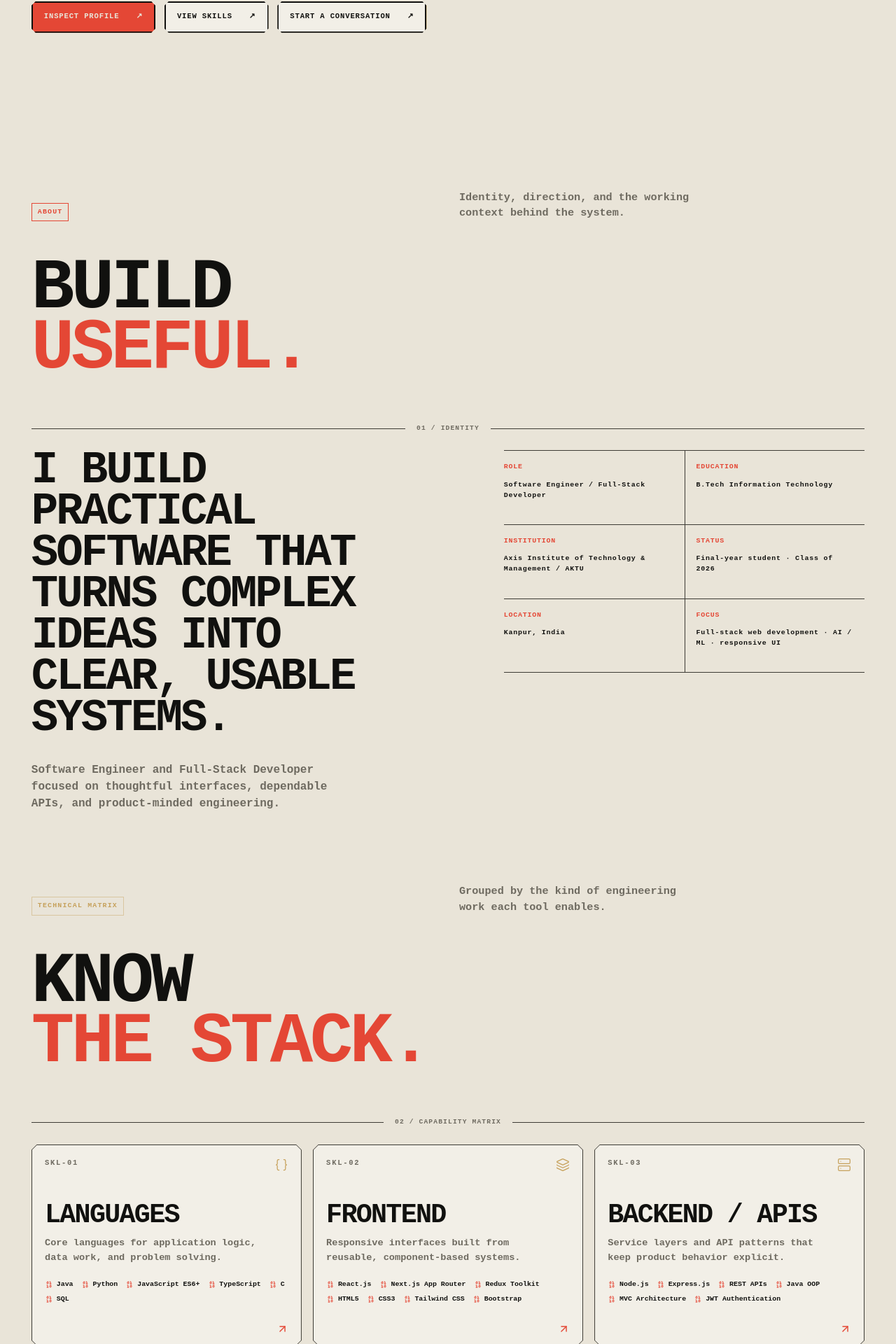
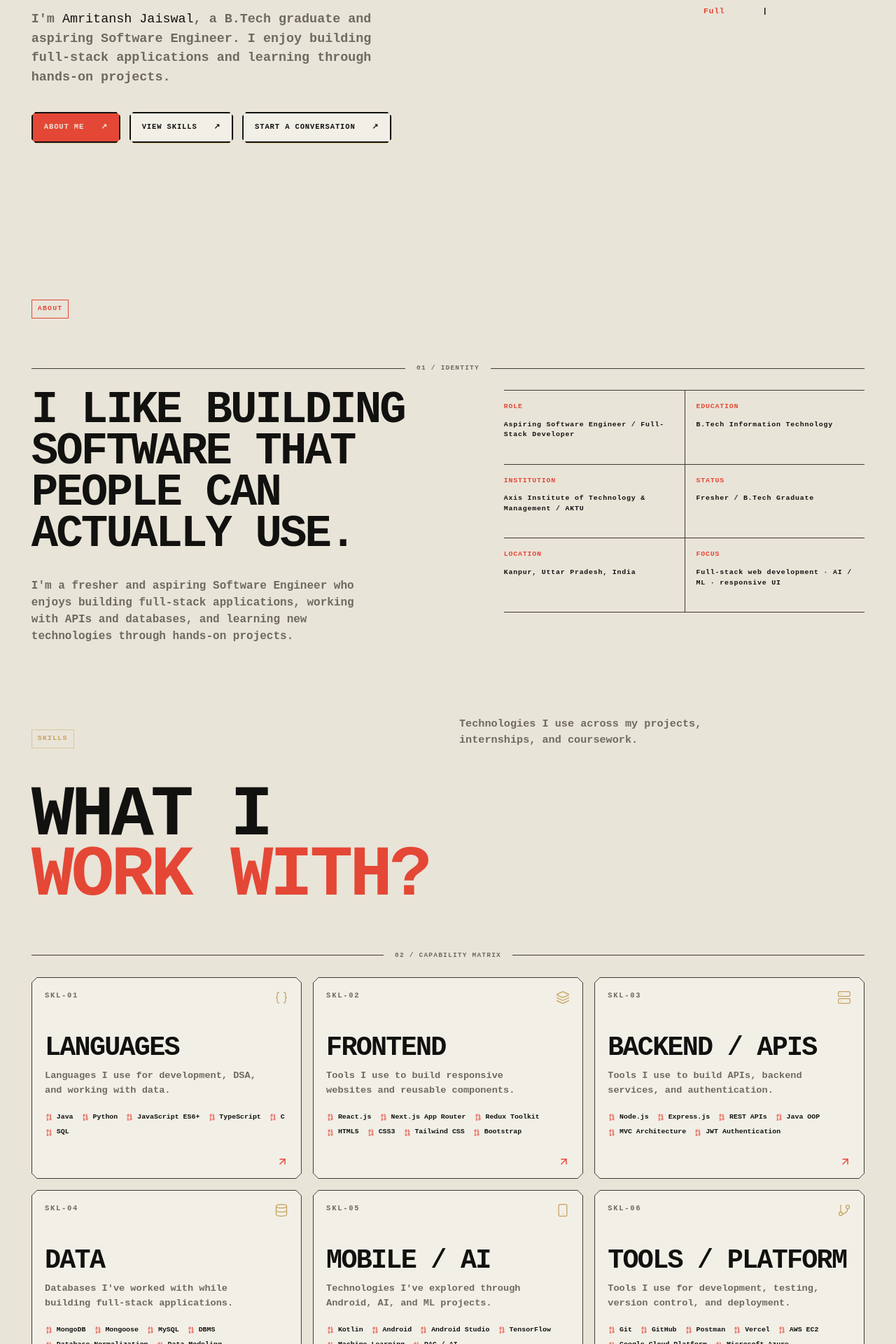
Before and after one commit to amritansh333/amritansh-jaiswal-portfolio, a Next.js app: page / in a window 1280 px wide. Shown: the part 691-2611 px from the top of the page at 70% size. Built offline with nearby package versions, Linux system fonts and the light colour scheme.

Commit message:
(feat):add data

```diff
--- a/src/components/portfolio-sections.tsx
+++ b/src/components/portfolio-sections.tsx
@@ -17,8 +17,7 @@ export function PortfolioSections() {
       <section className="section-shell profile-section" id="about" aria-labelledby="about-heading">
         <div className="section-heading">
           <Label tone="red">{aboutProfile.label}</Label>
-          <p>Identity, direction, and the working context behind the system.</p>
-          <h2 id="about-heading">BUILD<br /><span className="accent">USEFUL.</span></h2>
+
         </div>
         <Divider label="01 / IDENTITY" />
         <div className="profile-grid">
@@ -39,9 +38,9 @@ export function PortfolioSections() {
 
       <section className="section-shell skills-section" id="skills" aria-labelledby="skills-heading">
         <div className="section-heading">
-          <Label tone="gold">Technical matrix</Label>
-          <p>Grouped by the kind of engineering work each tool enables.</p>
-          <h2 id="skills-heading">KNOW<br /><span className="accent">THE STACK.</span></h2>
+          <Label tone="gold">Skills</Label>
+          <p>Technologies I use across my projects, internships, and coursework.</p>
+          <h2 id="skills-heading">WHAT I<br /><span className="accent">WORK WITH?</span></h2>
         </div>
         <Divider label="02 / CAPABILITY MATRIX" />
         <div className="skills-grid">
@@ -68,7 +67,7 @@ export function PortfolioSections() {
       <section className="section-shell journey-section" id="experience" aria-labelledby="experience-heading">
         <div className="section-heading">
           <Label tone="red">Journey</Label>
-          <p>Internships, learning milestones, and signals of consistent practice.</p>
+          <p>Internships and training programs that have helped me gain hands-on experience.</p>
           <h2 id="experience-heading">MY<br /><span className="accent">EXPERIENCE.</span></h2>
         </div>
         <Divider label="03 / EXPERIENCE" />
@@ -102,7 +101,7 @@ export function PortfolioSections() {
                   </div>
                   <div className="education-meta">
                     <span>{item.period}</span>
-                    <strong>{item.result}</strong>
+                    {"result" in item && <strong>{item.result}</strong>}
                   </div>
                 </article>
               ))}
@@ -132,7 +131,7 @@ export function PortfolioSections() {
         <section className="achievement-section" id="achievements" aria-labelledby="achievements-heading">
           <div className="subsection-heading">
             <Label tone="red">Achievements</Label>
-            <h3 id="achievements-heading">SHOW<br /><span className="accent">UP.</span></h3>
+            <h3 id="achievements-heading">BEYOND<br /><span className="accent">CODE.</span></h3>
           </div>
           <div className="achievement-list">
             {achievements.map((item, index) => (
--- a/src/components/projects.tsx
+++ b/src/components/projects.tsx
@@ -7,8 +7,8 @@ export function Projects() {
     <section className="section-shell projects-section" id="projects" aria-labelledby="projects-heading">
       <div className="section-heading">
         <Label tone="red">Projects</Label>
-        <p>Verified builds that show how I approach products, APIs, data, and delivery.</p>
-        <h2 id="projects-heading">SHIPPED<br /><span className="accent">SYSTEMS.</span></h2>
+        <p>A few things I&apos;ve built with the technologies I enjoy working with.</p>
+        <h2 id="projects-heading">THINGS I&apos;VE<br /><span className="accent">SHIPPED.</span></h2>
       </div>
       <Divider label="04 / SELECTED WORK" />
       <div className="projects-list">
--- a/src/components/showcase.tsx
+++ b/src/components/showcase.tsx
@@ -9,8 +9,10 @@ export function Showcase() {
       <div className="hero-grid">
         <div className="hero-copy">
           <p className="mono-note">ASPIRING SOFTWARE ENGINEER <span>{"//"}</span> FULL-STACK DEVELOPER</p>
-          <h1>BUILD<br /><em>WITH INTENT.</em></h1>
-          <p className="hero-intro">An engineering portfolio for <strong>Amritansh Jaiswal</strong> — where thoughtful systems meet expressive digital craft.</p>
+          <h1>LEARNING<br /><em>TO BUILD BETTER.</em></h1>
+          <p className="hero-intro">I&apos;m <strong>Amritansh Jaiswal</strong>, a B.Tech graduate and aspiring
+    Software Engineer. I enjoy building full-stack applications and
+    learning through hands-on projects.</p>
         </div>
         <div className="hero-aside">
           <div className="photo-frame">
@@ -28,7 +30,7 @@ export function Showcase() {
           <RoleTypewriter />
         </div>
         <div className="hero-actions">
-          <Button href="#about">Inspect profile</Button>
+          <Button href="#about">About me</Button>
           <Button href="#skills" variant="secondary">View skills</Button>
           <Button href="#contact" variant="secondary">Start a conversation</Button>
         </div>
--- a/src/data/about.ts
+++ b/src/data/about.ts
@@ -1,14 +1,14 @@
 export const aboutProfile = {
   label: "About",
-  statement: "I build practical software that turns complex ideas into clear, usable systems.",
+  statement: "I LIKE BUILDING SOFTWARE THAT PEOPLE CAN ACTUALLY USE.",
   description:
-    "Software Engineer and Full-Stack Developer focused on thoughtful interfaces, dependable APIs, and product-minded engineering.",
+    "I'm a fresher and aspiring Software Engineer who enjoys building full-stack applications, working with APIs and databases, and learning new technologies through hands-on projects.",
   modules: [
-    { label: "ROLE", value: "Software Engineer / Full-Stack Developer" },
+    { label: "ROLE", value: "Aspiring Software Engineer / Full-Stack Developer" },
     { label: "EDUCATION", value: "B.Tech Information Technology" },
     { label: "INSTITUTION", value: "Axis Institute of Technology & Management / AKTU" },
-    { label: "STATUS", value: "Final-year student · Class of 2026" },
-    { label: "LOCATION", value: "Kanpur, India" },
+    { label: "STATUS", value: "Fresher / B.Tech Graduate" },
+    { label: "LOCATION", value: "Kanpur, Uttar Pradesh, India" },
     { label: "FOCUS", value: "Full-stack web development · AI / ML · responsive UI" },
   ],
 } as const;
--- a/src/data/achievements.ts
+++ b/src/data/achievements.ts
@@ -1,14 +1,14 @@
 export const achievements = [
   {
     title: "Binary Brains Coding Society",
-    detail: "Member; mentored juniors and organized 2 coding competitions. Participation increased by 35% according to the resume.",
+    detail: "Active member of the college coding society. Served as class coordinator for two years and helped juniors with coding and competitions.",
   },
   {
     title: "Google for Developers community contributor",
-    detail: "Active contributor who earned multiple badges across Google Cloud domains.",
+    detail: "Completed hands-on Google Cloud learning activities and earned multiple badges across different cloud topics.",
   },
   {
     title: "Runner-up · Samvad 2024 College Debate Competition",
-    detail: "Runner-up among 50+ participants.",
+    detail: "Finished as runner-up among 50+ participants.",
   },
 ] as const;
--- a/src/data/contact.ts
+++ b/src/data/contact.ts
@@ -11,5 +11,5 @@ export const contactProfile = {
   resume: "/resume/Amritansh_Jaiswal_Resume.pdf",
   resumeDownloadName: "Amritansh_Jaiswal_Resume.pdf",
   availability:
-    "Open to relevant software engineering opportunities across full-stack and cloud-native teams.",
+    "I'm currently looking for software development opportunities where I can learn, contribute, and build real products with a team.",
 } as const;
--- a/src/data/education.ts
+++ b/src/data/education.ts
@@ -8,13 +8,11 @@ export const education = [
   {
     qualification: "Class XII",
     institution: "CBSE · Kanya Kubja Public School, Kanpur",
-    period: "May 2022",
-    result: "64.2%",
+    period: "May 2022"
   },
   {
     qualification: "Class X",
     institution: "CBSE · Kanya Kubja Public School, Kanpur",
-    period: "May 2020",
-    result: "90%",
+    period: "May 2020"
   },
 ] as const;
--- a/src/data/experience.ts
+++ b/src/data/experience.ts
@@ -1,6 +1,6 @@
 export const experience = [
   {
-    id: "EXP-01",
+    id: "Experience-01",
     role: "MERN Full Stack Developer Intern",
     organization: "EduSkills Academy",
     period: "Jan 2026 – Mar 2026",
@@ -10,7 +10,7 @@ export const experience = [
       "Worked with Context API, Redux Toolkit, reusable React components, Git, and SDLC practices. Developed full-stack projects including an E-commerce Platform and URL Shortener.",
   },
   {
-    id: "EXP-02",
+    id: "Experience-02",
     role: "Generative AI Virtual Intern",
     organization: "EduSkills | AICTE | Google Cloud",
     period: "Jul 2024 – Sep 2024",
--- a/src/data/skills.ts
+++ b/src/data/skills.ts
@@ -2,37 +2,37 @@ export const skillGroups = [
   {
     id: "SKL-01",
     title: "Languages",
-    summary: "Core languages for application logic, data work, and problem solving.",
+    summary: "Languages I use for development, DSA, and working with data.",
     skills: ["Java", "Python", "JavaScript ES6+", "TypeScript", "C", "SQL"],
   },
   {
     id: "SKL-02",
     title: "Frontend",
-    summary: "Responsive interfaces built from reusable, component-based systems.",
+    summary: "Tools I use to build responsive websites and reusable components.",
     skills: ["React.js", "Next.js App Router", "Redux Toolkit", "HTML5", "CSS3", "Tailwind CSS", "Bootstrap"],
   },
   {
     id: "SKL-03",
     title: "Backend / APIs",
-    summary: "Service layers and API patterns that keep product behavior explicit.",
+    summary: "Tools I use to build APIs, backend services, and authentication.",
     skills: ["Node.js", "Express.js", "REST APIs", "Java OOP", "MVC Architecture", "JWT Authentication"],
   },
   {
     id: "SKL-04",
     title: "Data",
-    summary: "Relational and document data modeling with practical search foundations.",
+    summary: "Databases I've worked with while building full-stack applications.",
     skills: ["MongoDB", "Mongoose", "MySQL", "DBMS", "Database Normalization", "Data Modeling"],
   },
   {
     id: "SKL-05",
     title: "Mobile / AI",
-    summary: "Applied mobile and AI/ML capabilities across academic and internship work.",
+    summary: "Technologies I've explored through Android, AI, and ML projects.",
     skills: ["Kotlin", "Android", "Android Studio", "TensorFlow", "Machine Learning", "RAG / AI"],
   },
   {
     id: "SKL-06",
     title: "Tools / Platform",
-    summary: "Delivery tools and cloud exposure that support the software lifecycle.",
+    summary: "Tools I use for development, testing, version control, and deployment.",
     skills: ["Git", "GitHub", "Postman", "Vercel", "AWS EC2", "Google Cloud Platform", "Microsoft Azure"],
   },
 ] as const;
```
Also changed, not shown: src/app/page.tsx (+7 -4 lines), src/components/contact.tsx (+25 -17 lines), src/data/projects.ts (+4 -4 lines).
